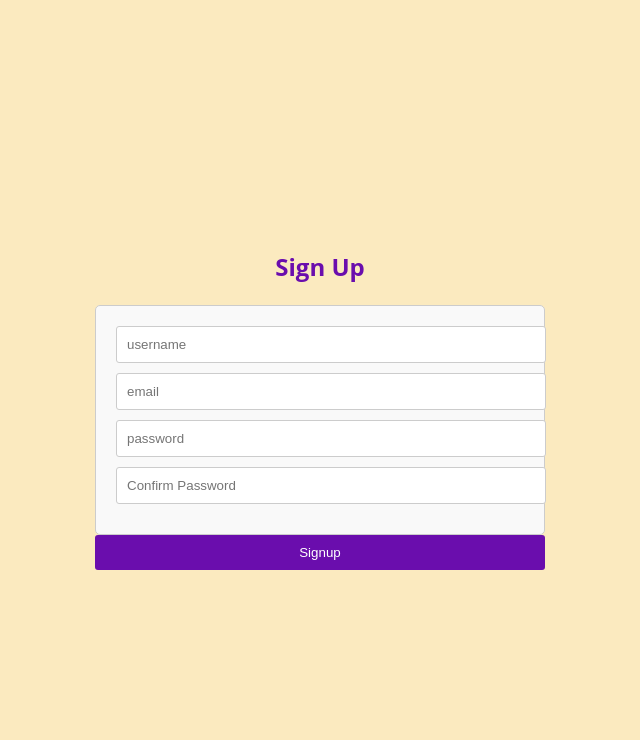
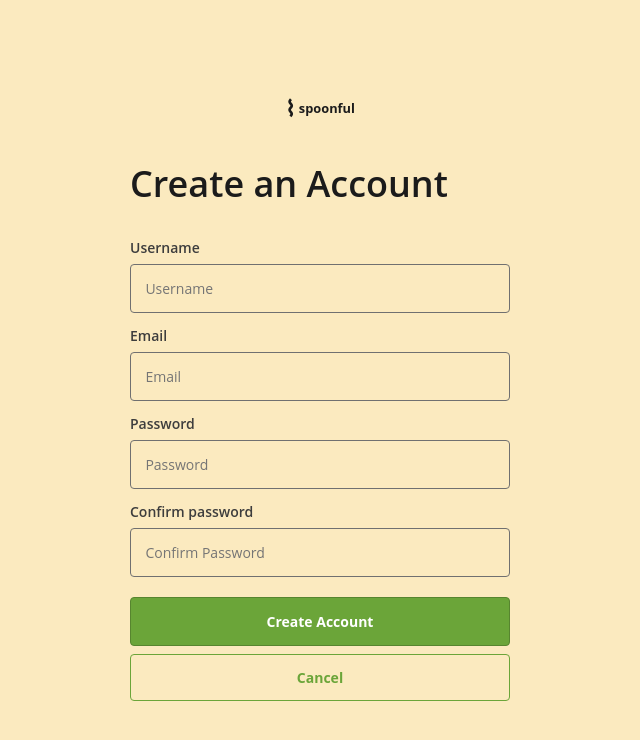
Before and after one commit to mmutyampeta/unit1-capstone, a React (Vite) app in the folder client/: page /signup in a window 1280 px wide. Shown: the top 740 px of the page, without its empty margins (320-960 px from the left). Built offline with nearby package versions, Linux system fonts and the light colour scheme.

Commit message:
fixed styling for signup page

```diff
--- a/client/src/pages/LoginPage/LoginPage.tsx
+++ b/client/src/pages/LoginPage/LoginPage.tsx
@@ -5,7 +5,7 @@ import ErrorMessage from "../../components/ErrorMessage/ErrorMessage";
 
 import { Link, useNavigate } from "react-router-dom";
 
-// import userService from "../../utils/userService";
+import userService from "../../utils/userService";
 
 type LoginPageProps = {
   handleSignUpOrLogin: () => void;
@@ -27,9 +27,9 @@ export default function LoginPage({ handleSignUpOrLogin }: LoginPageProps) {
 
     try {
       // We always pass in an OBJECT as the data we want to send to the server
-      // await userService.login(state); // making the http request to the server
+      await userService.login(state); // making the http request to the server
 
-      navigate("/");
+      navigate("/login");
       handleSignUpOrLogin(); // this comes from app.js as a prop, which it gets the token from localstorage and stores the decoded
       // token in the app.js state
     } catch (err) {
--- a/client/src/pages/SignupPage/SignupPage.css
+++ b/client/src/pages/SignupPage/SignupPage.css
@@ -2,53 +2,122 @@
   display: flex;
   justify-content: center;
   align-items: center;
-  height: 100vh;
+  box-sizing: border-box;
+  min-height: 100vh;
+  padding: 2rem 1.5rem;
 }
 
 .signup-form-container {
-  max-width: 450px;
+  max-width: 380px;
   width: 100%;
 }
 
-.signup-header {
-  text-align: center;
-  color: #6a0dad; /* Purple color */
+.signup-brand {
+  display: flex;
+  align-items: center;
+  justify-content: center;
+  gap: 0.2rem;
+  margin: 0 auto;
+  color: #1b1b1b;
+  font-size: 0.8rem;
+  font-weight: 700;
 }
 
-.signup-header img {
-  margin-right: 10px;
+.signup-brand-mark {
+  font-size: 1.35rem;
+  line-height: 0.7;
+  transform: rotate(180deg);
+}
+
+.signup-brand:hover {
+  color: #57852f;
+}
+
+.signup-header {
+  margin: 2.75rem 0 0;
+  color: #1b1b1b;
+  font-size: 2.25rem;
+  font-weight: 600;
+  line-height: 1.2;
 }
 
 .signup-form {
-  margin-top: 20px;
+  margin-top: 1.55rem;
 }
 
 .signup-segment {
-  padding: 20px;
-  border: 1px solid #ccc;
-  border-radius: 5px;
-  background-color: #f9f9f9;
+  display: grid;
+  gap: 0.35rem;
 }
 
-.signup-input,
-.signup-textarea {
+.signup-segment label {
+  margin-top: 0.45rem;
+  color: #3d3d3d;
+  font-size: 0.875rem;
+  font-weight: 600;
+}
+
+.signup-input {
+  box-sizing: border-box;
   width: 100%;
-  padding: 10px;
-  margin-bottom: 10px;
-  border: 1px solid #ccc;
-  border-radius: 3px;
+  padding: 0.8rem 0.9rem;
+  border: 1px solid #707070;
+  border-radius: 4px;
+  background: transparent;
+  color: #1b1b1b;
+  font: inherit;
+  font-size: 0.875rem;
+}
+
+.signup-input:focus {
+  outline: 2px solid #c1e0a6;
+  outline-offset: 1px;
+  border-color: #57852f;
 }
 
 .signup-btn {
   width: 100%;
-  padding: 10px;
-  background-color: #6a0dad; /* Purple color */
-  color: white;
-  border: none;
-  border-radius: 3px;
+  margin-top: 1.3rem;
+  padding: 0.8rem 1rem;
+  border: 1px solid #57852f;
+  border-radius: 4px;
+  background: #6ba539;
+  color: #ffffff;
   cursor: pointer;
+  font: inherit;
+  font-size: 0.875rem;
+  font-weight: 700;
 }
 
-.signup-field {
-  margin-bottom: 10px;
+.signup-btn:hover {
+  background: #57852f;
 }
+
+.signup-cancel {
+  display: block;
+  box-sizing: border-box;
+  width: 100%;
+  margin-top: 0.5rem;
+  padding: 0.75rem 1rem;
+  border: 1px solid #6ba539;
+  border-radius: 4px;
+  color: #6ba539;
+  font-size: 0.875rem;
+  font-weight: 700;
+  text-align: center;
+}
+
+.signup-cancel:hover {
+  color: #57852f;
+}
+
+@media (max-width: 480px) {
+  .signup-page {
+    align-items: flex-start;
+    padding-top: 2rem;
+  }
+
+  .signup-header {
+    margin-top: 2rem;
+  }
+}
--- a/client/src/pages/SignupPage/SignupPage.tsx
+++ b/client/src/pages/SignupPage/SignupPage.tsx
@@ -2,10 +2,8 @@ import { useState } from "react";
 import type { ChangeEvent, FormEvent } from "react";
 import ErrorMessage from "../../components/ErrorMessage/ErrorMessage";
 import "./SignupPage.css";
-
-// this hook allows us to navigate programatically
-import { useNavigate } from "react-router-dom";
-// import userService from "../../utils/userService";
+import { Link, useNavigate } from "react-router-dom";
+import userService from "../../utils/userService";
 
 type SignupPageProps = {
   handleSignUpOrLogin: () => void;
@@ -32,60 +30,74 @@ export default function SignUpPage({ handleSignUpOrLogin }: SignupPageProps) {
 
   async function handleSubmit(e: FormEvent) {
     e.preventDefault();
+    setError("");
+
+    if (state.password !== state.passwordConf) {
+      setError("Passwords do not match.");
+      return;
+    }
 
     try {
-      // await userService.signup(state); // userService is imported at top of file
-      handleSignUpOrLogin(); // this is destructred in the props
-      // and it grabs the token from localstorage and sets the
-      // new user in state!
-
-      // Change the view to the home page!
-      navigate("/"); // navigate acceps a path defined by a route!
-    } catch (err: any) {
-      console.log(err, " <- this comes from tht throw in utils/signup");
-      setError(err.message);
+      await userService.signup({
+        email: state.email,
+        password: state.password,
+      });
+      handleSignUpOrLogin();
+      navigate("/");
+    } catch (err: unknown) {
+      setError(err instanceof Error ? err.message : "Unable to create account.");
     }
-
-    // ===========================================
   }
 
   return (
     <div className="signup-page">
       <div className="signup-form-container">
-        <h2 className="signup-header">Sign Up</h2>
+        <Link className="signup-brand" to="/">
+          <span className="signup-brand-mark" aria-hidden="true">⌇</span>
+          spoonful
+        </Link>
+        <h2 className="signup-header">Create an Account</h2>
         <form
           autoComplete="off"
           onSubmit={handleSubmit}
           className="signup-form"
         >
           <div className="signup-segment">
+            <label htmlFor="username">Username</label>
             <input
+              id="username"
               name="username"
-              placeholder="username"
+              placeholder="Username"
               value={state.username}
               onChange={handleChange}
               required
               className="signup-input"
             />
+            <label htmlFor="email">Email</label>
             <input
+              id="email"
               type="email"
               name="email"
-              placeholder="email"
+              placeholder="Email"
               value={state.email}
               onChange={handleChange}
               required
               className="signup-input"
             />
+            <label htmlFor="signup-password">Password</label>
             <input
+              id="signup-password"
               name="password"
               type="password"
-              placeholder="password"
+              placeholder="Password"
               value={state.password}
               onChange={handleChange}
               required
               className="signup-input"
             />
+            <label htmlFor="password-confirmation">Confirm password</label>
             <input
+              id="password-confirmation"
               name="passwordConf"
               type="password"
               placeholder="Confirm Password"
@@ -96,8 +108,9 @@ export default function SignUpPage({ handleSignUpOrLogin }: SignupPageProps) {
             />
           </div>
           <button type="submit" className="signup-btn">
-            Signup
+            Create Account
           </button>
+          <Link className="signup-cancel" to="/login">Cancel</Link>
           {error ? <ErrorMessage message={error} /> : null}
         </form>
       </div>
--- a/client/src/utils/userService.ts
+++ b/client/src/utils/userService.ts
@@ -10,10 +10,8 @@ type LoginCredentials = {
 };
 
 type SignupData = {
-  username: string;
   email: string;
   password: string;
-  passwordConf: string;
 };
 
 async function signup(user: SignupData): Promise<void> {
@@ -37,6 +35,7 @@ function logout(): void {
 async function login(creds: LoginCredentials): Promise<void> {
   try {
     const res = await axios.post(BASE_URL + "login", creds);
+    console.log("User Authentication Successful");
     tokenService.setToken(res.data.token);
   } catch (err) {
     console.log("err", "this is error", err);
```
